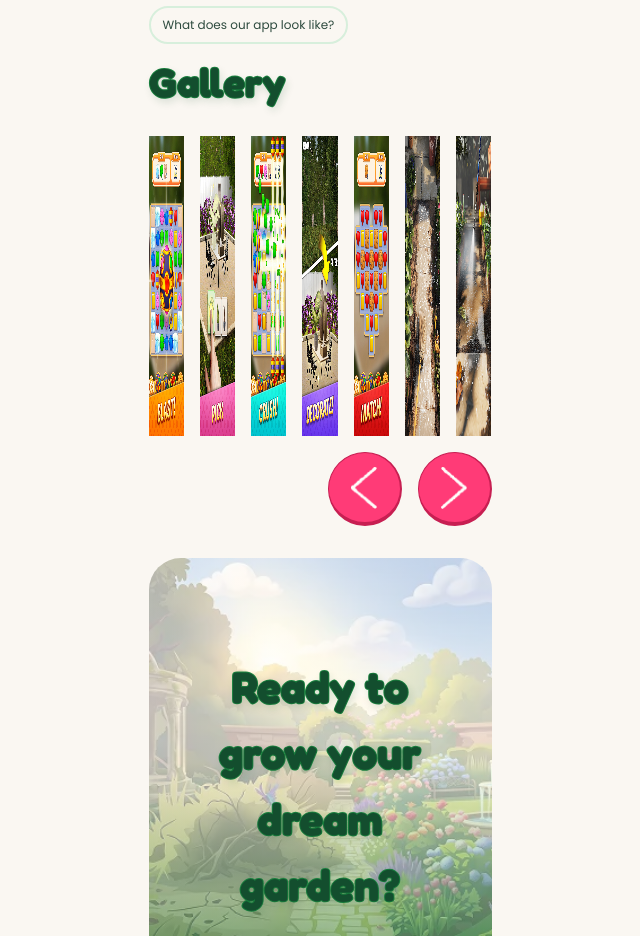
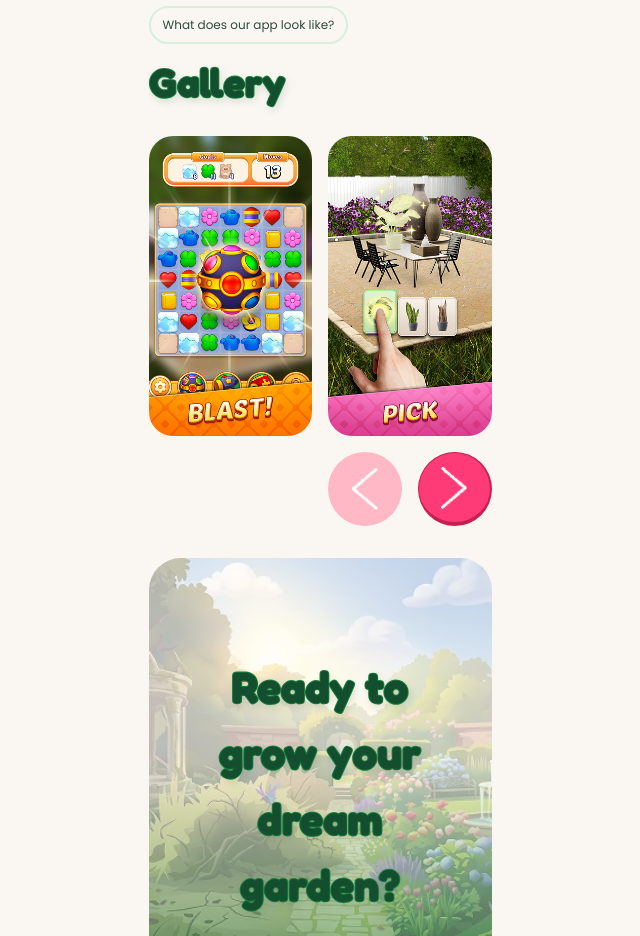
Before and after one commit to Alinavinnik/ForestSteam, a website built with Vite: page src/index.html in a window 1280 px wide. Shown: the part 6240-7176 px from the top of the page, without its empty margins (320-960 px from the left). Built offline with nearby package versions, Linux system fonts and the light colour scheme.

Commit message:
add mob design and swiper

```diff
--- a/src/css/gallery.css
+++ b/src/css/gallery.css
@@ -5,9 +5,8 @@
 
 .gallery-list {
   display: flex;
-  gap: 16px;
   margin-bottom: 16px;
 }
-.gallery-item {
+.gallery-img {
   border-radius: 24px;
 }
--- /dev/null
+++ b/src/js/gallery-swiper.js
@@ -0,0 +1,23 @@
+import Swiper from 'swiper';
+import { Navigation } from 'swiper/modules';
+
+new Swiper('[data-gallery-swiper]', {
+  modules: [Navigation],
+
+  slidesPerView: 2,
+  slidesPerGroup: 1,
+  spaceBetween: 16,
+
+  navigation: {
+    nextEl: '[data-gallery-next]',
+    prevEl: '[data-gallery-prev]',
+    disabledClass: 'reviews-btn-disabled',
+  },
+
+  breakpoints: {
+    1440: {
+      slidesPerView: 2,
+      spaceBetween: 16,
+    },
+  },
+});
--- a/src/main.js
+++ b/src/main.js
@@ -2,7 +2,7 @@ import accordionHowToPlay from './js/accordion.how_to_play.js';
 import modalWindow from '/js/modal';
 import './js/reviews';
 import showGoogleBtn from './js/header.js';
-
+import './js/gallery-swiper.js';
 modalWindow();
 accordionHowToPlay();
 showGoogleBtn();
--- a/src/partials/gallery.html
+++ b/src/partials/gallery.html
@@ -2,8 +2,9 @@
   <div class="gallery-container container">
     <span class="about-badge">What does our app look like?</span>
     <h2 class="gallery-title title">Gallery</h2>
-    <ul class="gallery-list">
-      <li class="gallery-item">
+    <div class="swiper" data-gallery-swiper>
+      <ul class="gallery-list swiper-wrapper">
+        <li class="gallery-item swiper-slide">
           <picture>
             <source
               media="(min-width: 1440px)"
@@ -26,7 +27,7 @@
             />
           </picture>
         </li>
-      <li class="gallery-item">
+        <li class="gallery-item swiper-slide">
           <picture>
             <source
               media="(min-width: 1440px)"
@@ -49,7 +50,7 @@
             />
           </picture>
         </li>
-      <li class="gallery-item">
+        <li class="gallery-item swiper-slide">
           <picture>
             <source
               media="(min-width: 1440px)"
@@ -72,7 +73,7 @@
             />
           </picture>
         </li>
-      <li class="gallery-item">
+        <li class="gallery-item swiper-slide">
           <picture>
             <source
               media="(min-width: 1440px)"
@@ -82,7 +83,7 @@
               "
             />
             <img
-            src="../img/mob/gallery/decorate_mob.jpg"
+              src="./img/mob/gallery/decorate_mob.jpg"
               srcset="
                 ./img/mob/gallery/decorate_mob.jpg     1x,
                 ./img/mob/gallery/decorate_mob_@2x.jpg 2x
@@ -95,7 +96,7 @@
             />
           </picture>
         </li>
-      <li class="gallery-item">
+        <li class="gallery-item swiper-slide">
           <picture>
             <source
               media="(min-width: 1440px)"
@@ -105,7 +106,7 @@
               "
             />
             <img
-            src="./img/mob/gallery/match_mob.jpg "
+              src="./img/mob/gallery/match_mob.jpg"
               srcset="
                 ./img/mob/gallery/match_mob.jpg    1x,
                 ./img/mob/gallery/match_mob@2x.jpg 2x
@@ -118,7 +119,7 @@
             />
           </picture>
         </li>
-      <li class="gallery-item">
+        <li class="gallery-item swiper-slide">
           <picture>
             <source
               media="(min-width: 1440px)"
@@ -141,7 +142,7 @@
             />
           </picture>
         </li>
-      <li class="gallery-item">
+        <li class="gallery-item swiper-slide">
           <picture>
             <source
               media="(min-width: 1440px)"
@@ -153,8 +154,8 @@
             <img
               src="./img/mob/gallery/washing_mob.jpg"
               srcset="
-              ./img/mob/gallery/washing_mob.jpg      1x,
-              ./img/mob/gallery/washing_mob@2x.jpg2x
+                ./img/mob/gallery/washing_mob.jpg    1x,
+                ./img/mob/gallery/washing_mob@2x.jpg 2x
               "
               alt="A person watering plants in a garden bed next to a stone path with a watering can."
               class="gallery-img"
@@ -165,6 +166,7 @@
           </picture>
         </li>
       </ul>
+    </div>
     <div class="reviews-controls">
       <button
         class="reviews-btn reviews-btn-prev"
@@ -172,16 +174,26 @@
         aria-label="Previous review"
         data-gallery-prev
       >
-        <img src="/img/desc/reviews/prev.webp" width="26" height="42" alt="" />
+        <img
+          src="/img/desc/reviews/prev.webp"
+          width="26"
+          height="42"
+          alt="button previous"
+        />
       </button>
 
       <button
         class="reviews-btn reviews-btn-next"
         type="button"
         aria-label="Next review"
-        data-gallery-
+        data-gallery-next
       >
-        <img src="/img/desc/reviews/next.webp" width="26" height="42" alt="" />
+        <img
+          src="/img/desc/reviews/next.webp"
+          width="26"
+          height="42"
+          alt="button next"
+        />
       </button>
     </div>
   </div>
```
Lines whose indentation alone changed are shown as unchanged.
